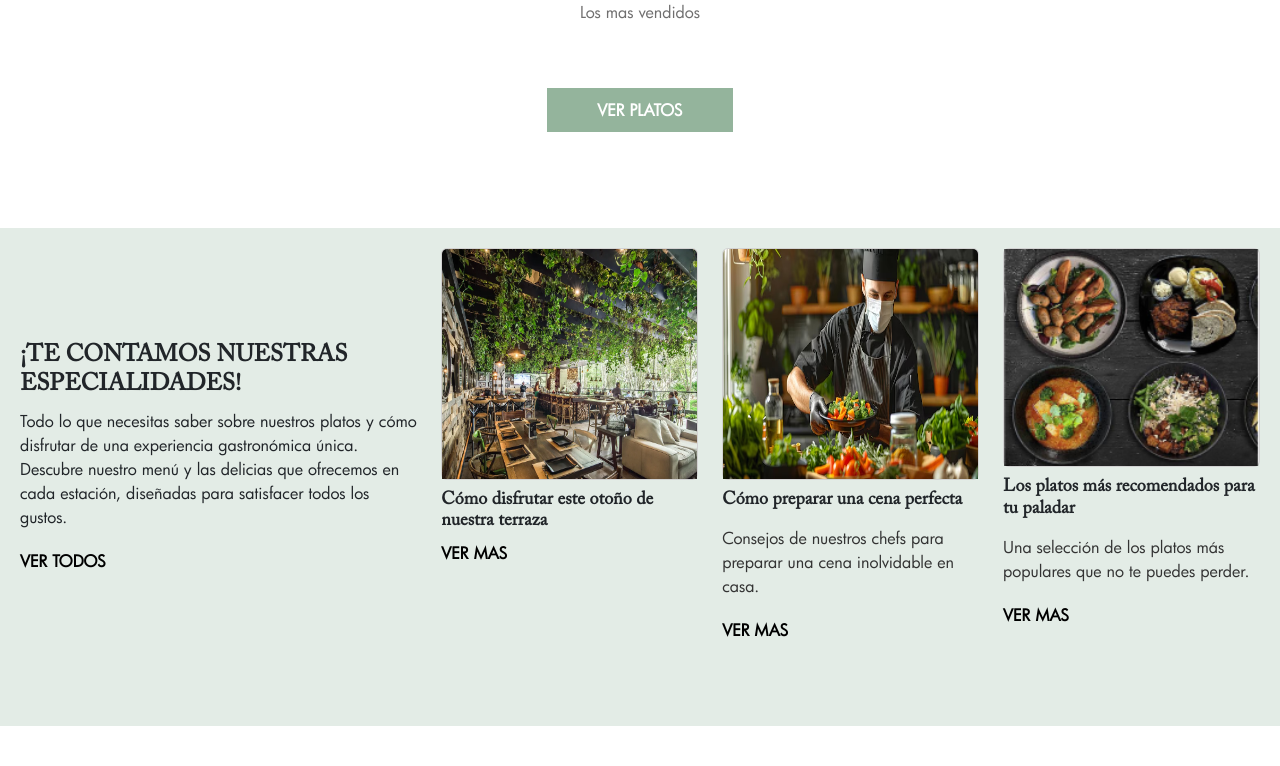
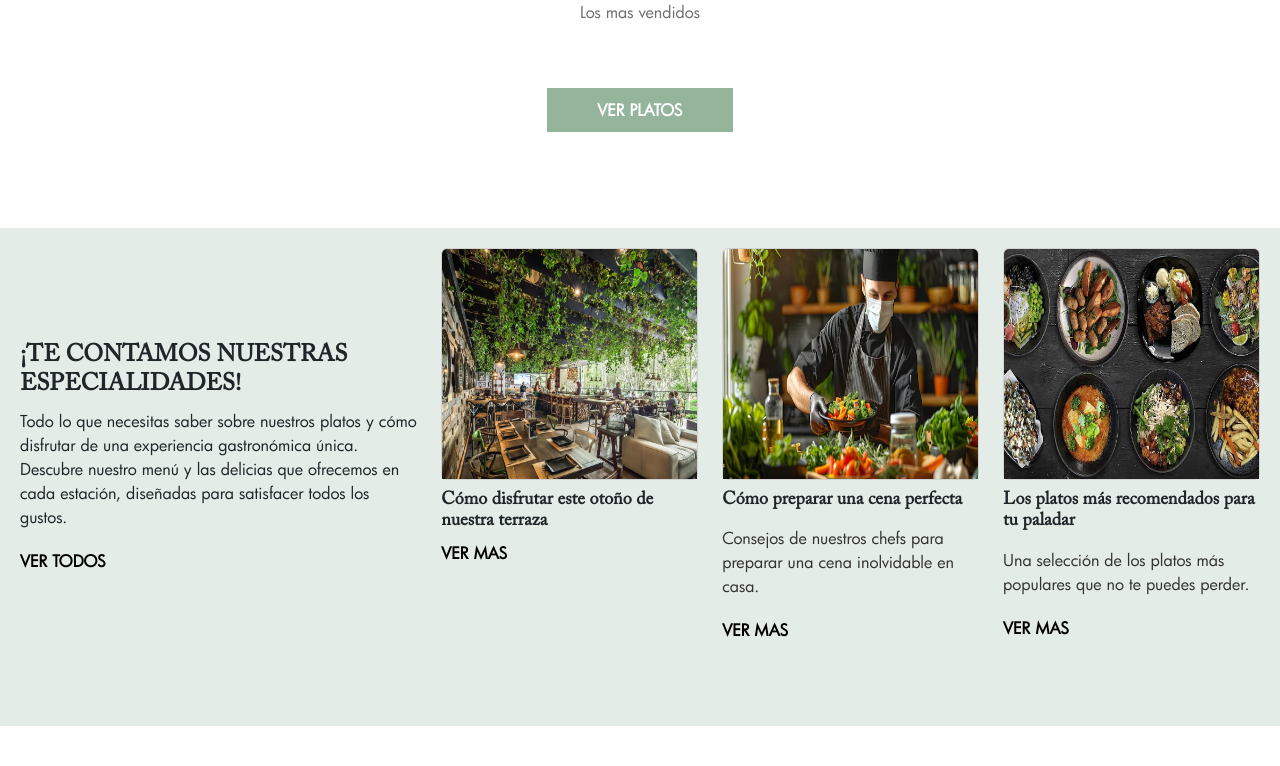
Before and after one commit to YerayIBF/DAW2Proyecto1, a PHP site: the page made by index.php in a window 1280 px wide. Shown: the part 810-1576 px from the top of the page. Run offline with PHP 8.4, Linux system fonts and the light colour scheme; data that the repository does not hold is empty; some web fonts are replaced.

Commit message:
pequeños cambios en la home

```diff
--- a/view/home.php
+++ b/view/home.php
@@ -16,7 +16,7 @@
             <div class="contenedor-banner">
                 <h2>LLENA TU MESA DE SABOR Y SALUD</h2>
                 <h1>Los platos que<br> <i>nutren tu cuerpo y alma</i></h1>
-                <button><b>VER CARTA</b></button>
+               <a href="?controller=producto&action=carta"><button ><b>VER CARTA</b></button></a>
             </div>
         </section>
 
@@ -81,7 +81,7 @@
 
                     <div class="col-md-4 mb-4">
                         <div class="card">
-                            <img src="img/Seccion2.3.png" class="" alt="Platos recomendados">
+                            <img src="img/Seccion2.3.jpg"   class="card-img-top correcionImagen" alt="Platos recomendados">
                         </div>
 
                         <h5 class="especialidades-seccion-titulo">Los platos más recomendados para tu paladar</h5>
```
Also changed, not shown: img/seccion2.3.jpg (added).
